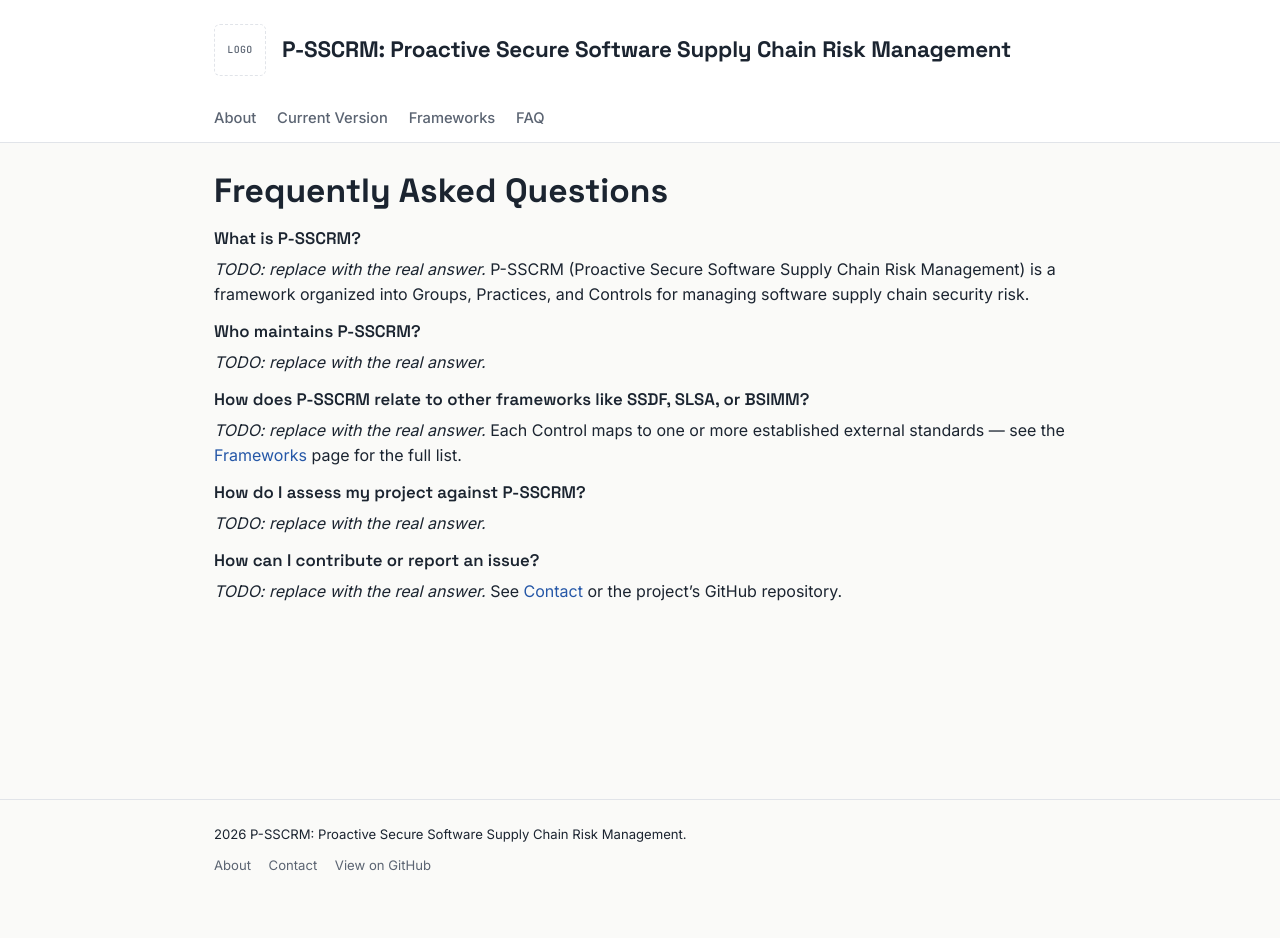
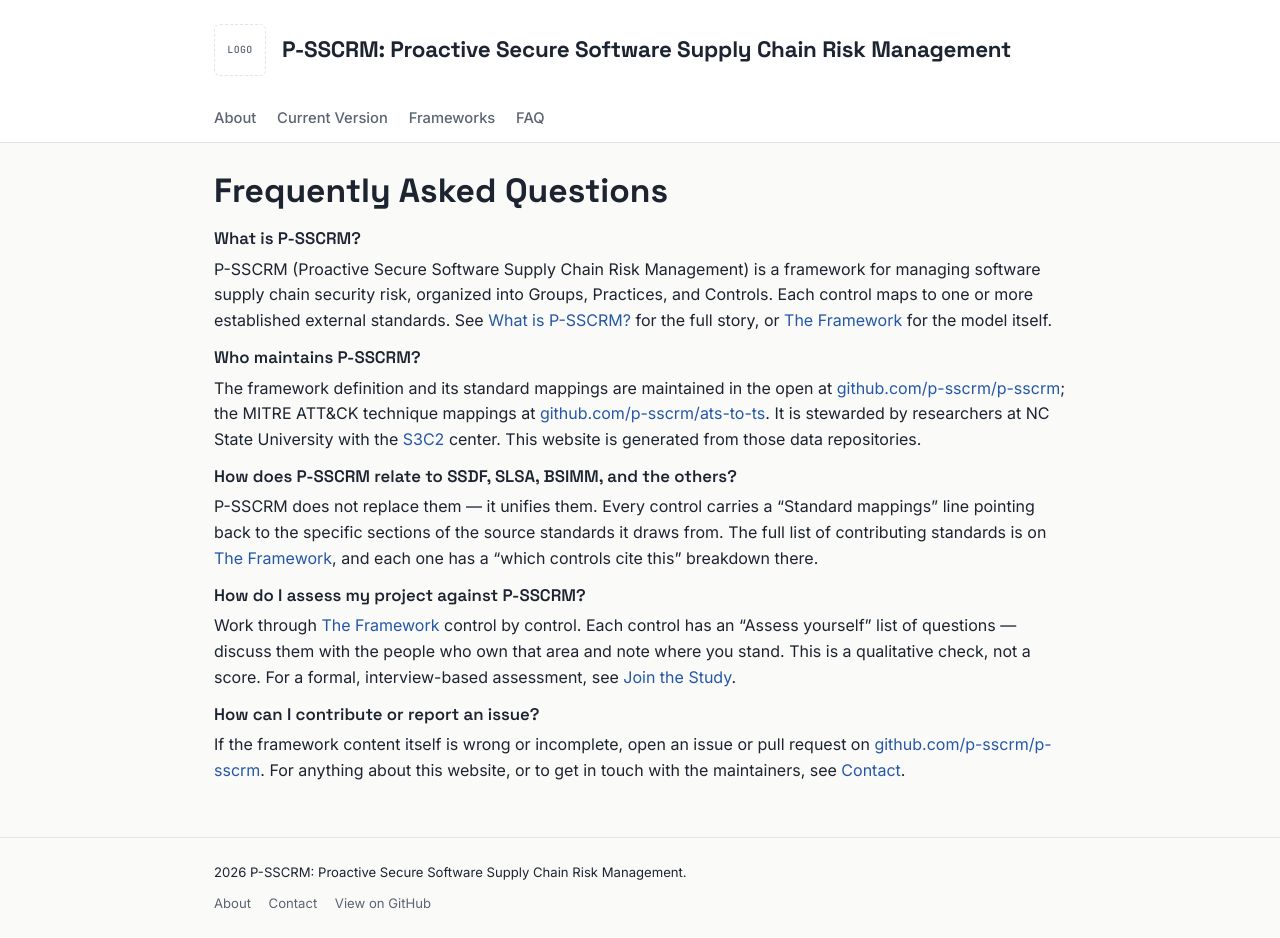
Before and after one commit to tanmaypardeshi/p-sscrm, a Jekyll site: the page built from faq.md, in a window 1280 px wide. Built offline with Jekyll 4.4.1, drawn with Linux system fonts in a browser that asks for light colours; before the commit the page ends 900 px from its top, so only the background shows below that.

Commit message:
content: add /about/ and /participate/, replace FAQ TODOs

```diff
--- a/faq.md
+++ b/faq.md
@@ -5,20 +5,42 @@ permalink: /faq/
 
 ### What is P-SSCRM?
 
-_TODO: replace with the real answer._ P-SSCRM (Proactive Secure Software Supply Chain Risk Management) is a framework organized into Groups, Practices, and Controls for managing software supply chain security risk.
+P-SSCRM (Proactive Secure Software Supply Chain Risk Management) is a framework
+for managing software supply chain security risk, organized into Groups,
+Practices, and Controls. Each control maps to one or more established external
+standards. See [What is P-SSCRM?]({{ "/about/" | relative_url }}) for the full
+story, or [The Framework]({{ "/framework/" | relative_url }}) for the model
+itself.
 
 ### Who maintains P-SSCRM?
 
-_TODO: replace with the real answer._
+The framework definition and its standard mappings are maintained in the open at
+[github.com/p-sscrm/p-sscrm](https://github.com/p-sscrm/p-sscrm); the MITRE
+ATT&CK technique mappings at
+[github.com/p-sscrm/ats-to-ts](https://github.com/p-sscrm/ats-to-ts). It is
+stewarded by researchers at NC State University with the
+[S3C2](https://s3c2.org/) center. This website is generated from those data
+repositories.
 
-### How does P-SSCRM relate to other frameworks like SSDF, SLSA, or BSIMM?
+### How does P-SSCRM relate to SSDF, SLSA, BSIMM, and the others?
 
-_TODO: replace with the real answer._ Each Control maps to one or more established external standards — see the [Frameworks](/frameworks/) page for the full list.
+P-SSCRM does not replace them — it unifies them. Every control carries a
+"Standard mappings" line pointing back to the specific sections of the source
+standards it draws from. The full list of contributing standards is on
+[The Framework]({{ "/framework/" | relative_url }}#standards), and each one has a
+"which controls cite this" breakdown there.
 
 ### How do I assess my project against P-SSCRM?
 
-_TODO: replace with the real answer._
+Work through [The Framework]({{ "/framework/" | relative_url }}) control by
+control. Each control has an "Assess yourself" list of questions — discuss them
+with the people who own that area and note where you stand. This is a
+qualitative check, not a score. For a formal, interview-based assessment, see
+[Join the Study]({{ "/participate/" | relative_url }}).
 
 ### How can I contribute or report an issue?
 
-_TODO: replace with the real answer._ See [Contact](/contact/) or the project's GitHub repository.
+If the framework content itself is wrong or incomplete, open an issue or pull
+request on [github.com/p-sscrm/p-sscrm](https://github.com/p-sscrm/p-sscrm). For
+anything about this website, or to get in touch with the maintainers, see
+[Contact]({{ "/contact/" | relative_url }}).
```
Also changed, not shown: about.md (added, +64 -0 lines), participate.md (added, +37 -0 lines), 1 other file.
